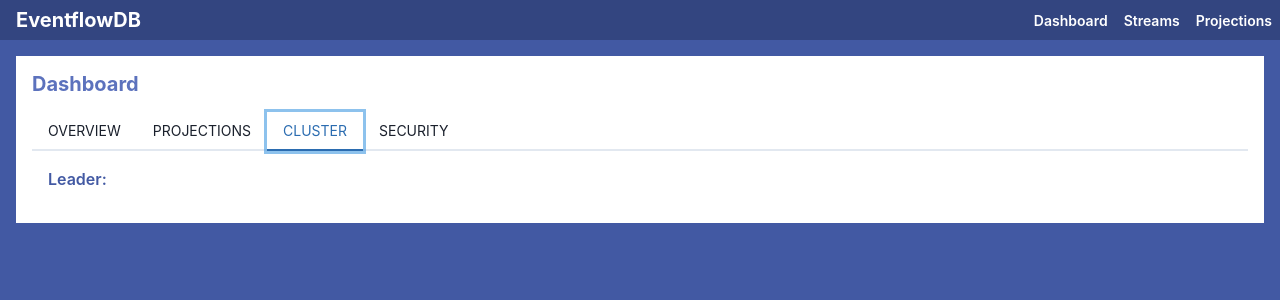
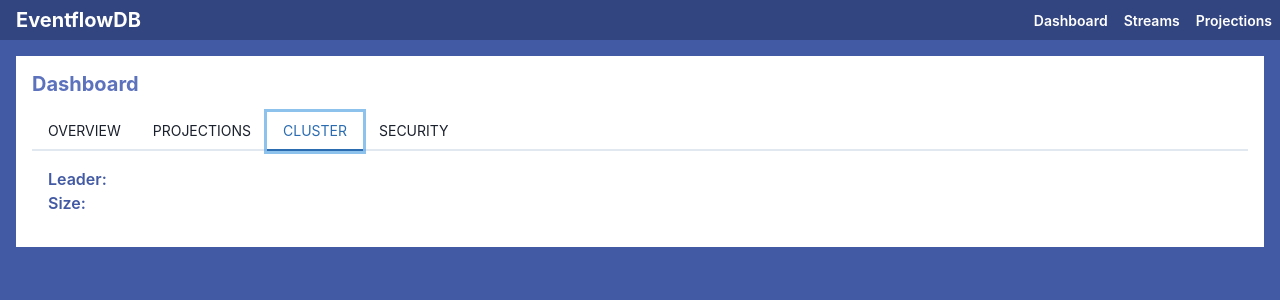
Before and after one commit to KajJagtenberg/eventdb, a Next.js app in the folder webui/: page / in a window 1280 px wide. Both pictures are taken after a click on the tab "CLUSTER". Shown: the top 300 px of the page. Built offline with nearby package versions, Linux system fonts and the light colour scheme; no server answers.

Commit message:
Updated cluster tab

```diff
--- a/webui/components/ClusterTab.tsx
+++ b/webui/components/ClusterTab.tsx
@@ -2,13 +2,19 @@ import { gql, useQuery } from '@apollo/client';
 import { Flex, Text } from '@chakra-ui/react';
 
 export const ClusterTab = () => {
-  const { data } = useQuery(gql`
+  const { data } = useQuery(
+    gql`
+      {
+        cluster {
+          leader
+          size
+        }
+      }
+    `,
     {
-      cluster {
-        leader
-      }
+      pollInterval: 1000,
     }
-  `);
+  );
 
   return (
     <>
@@ -21,6 +27,16 @@ export const ClusterTab = () => {
 
         <Flex flexDirection="column">{data?.cluster.leader}</Flex>
       </Flex>
+
+      <Flex>
+        <Flex>
+          <Text fontWeight="semibold" mr={2} color="brand.500">
+            Size:
+          </Text>
+        </Flex>
+
+        <Flex flexDirection="column">{data?.cluster.size}</Flex>
+      </Flex>
     </>
   );
 };
--- a/webui/pages/_app.tsx
+++ b/webui/pages/_app.tsx
@@ -3,7 +3,7 @@ import { ChakraProvider } from '@chakra-ui/react';
 import { theme } from '../theme';
 
 const client = new ApolloClient({
-  uri: 'http://127.0.0.1:16543/',
+  uri: 'http://127.0.0.1:16543/graphql',
   cache: new InMemoryCache(),
 });
 
```
